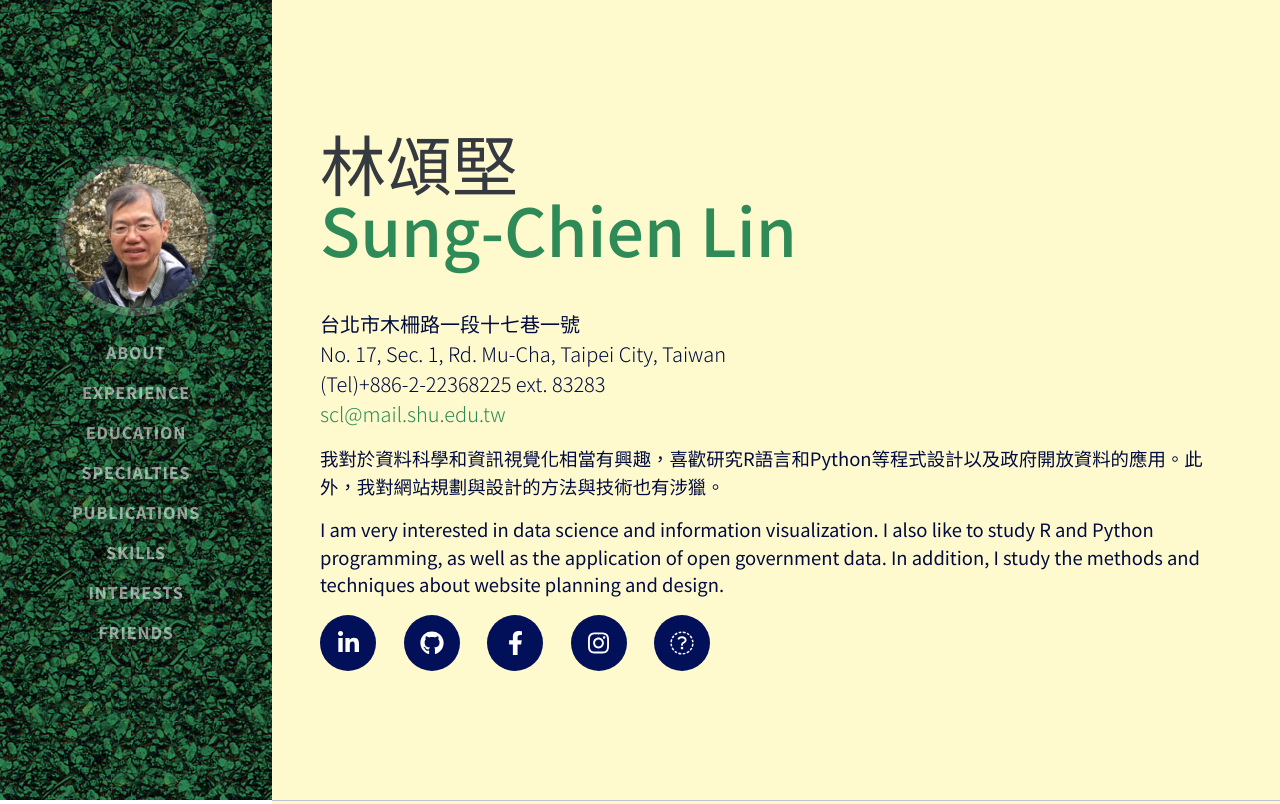
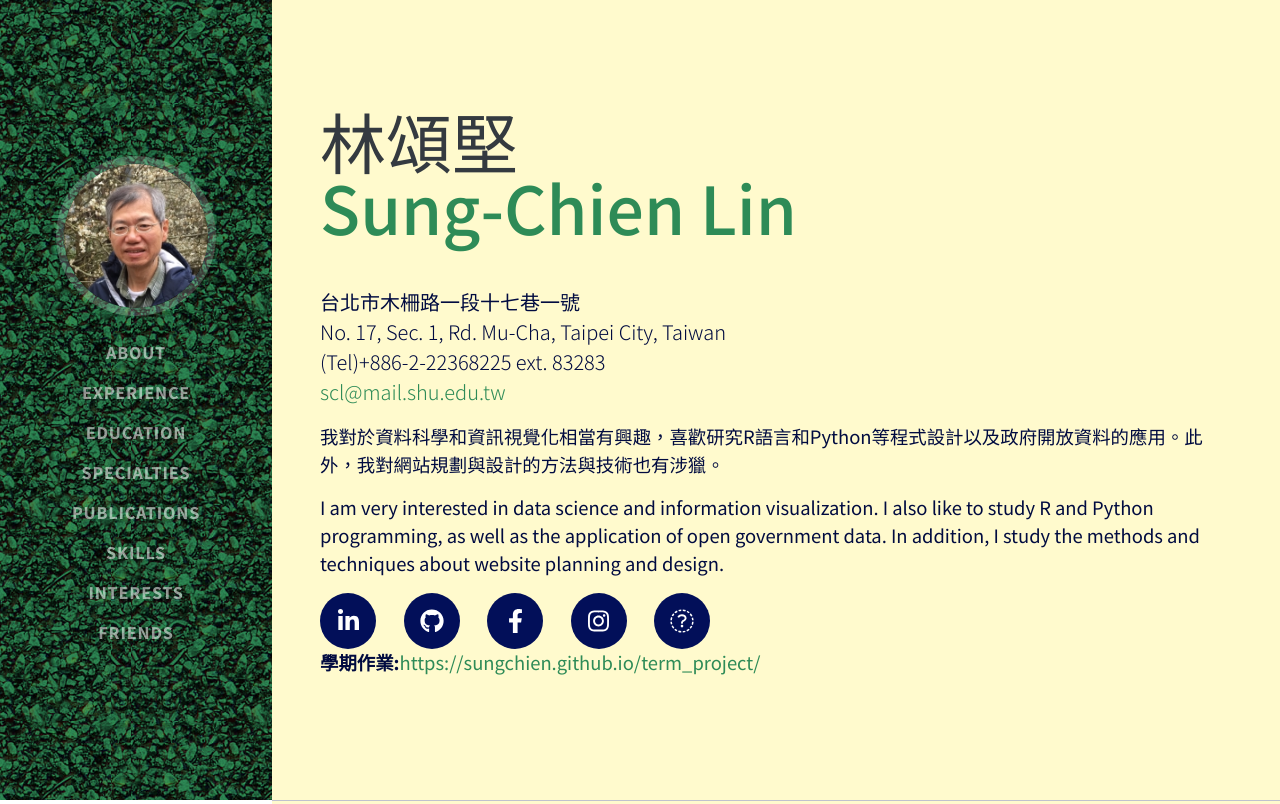
Before and after one commit to sungchien/sungchien.github.io, a plain HTML site: page index.html in a window 1280 px wide. Shown: the top 804 px of the page. Drawn offline with nearby package versions, Linux system fonts and the light colour scheme; a web font is replaced by a local one.

Commit message:
新增學期作業網址

```diff
--- a/index.html
+++ b/index.html
@@ -60,6 +60,7 @@
 						<a class="social-icon" href="https://www.instagram.com/sclin0808/"><i class="fab fa-instagram"></i></a>
 						<a class="social-icon" href="https://www.tripadvisor.com/Profile/SungChien"><i class="fab fa-tripadvisor"></i></a>
                     </div>
+					<p class="lead mb-3"><strong>學期作業:</strong><a href="https://sungchien.github.io/term_project/">https://sungchien.github.io/term_project/</a></p>
                 </div>
             </section>
             <hr class="m-0" />
```
